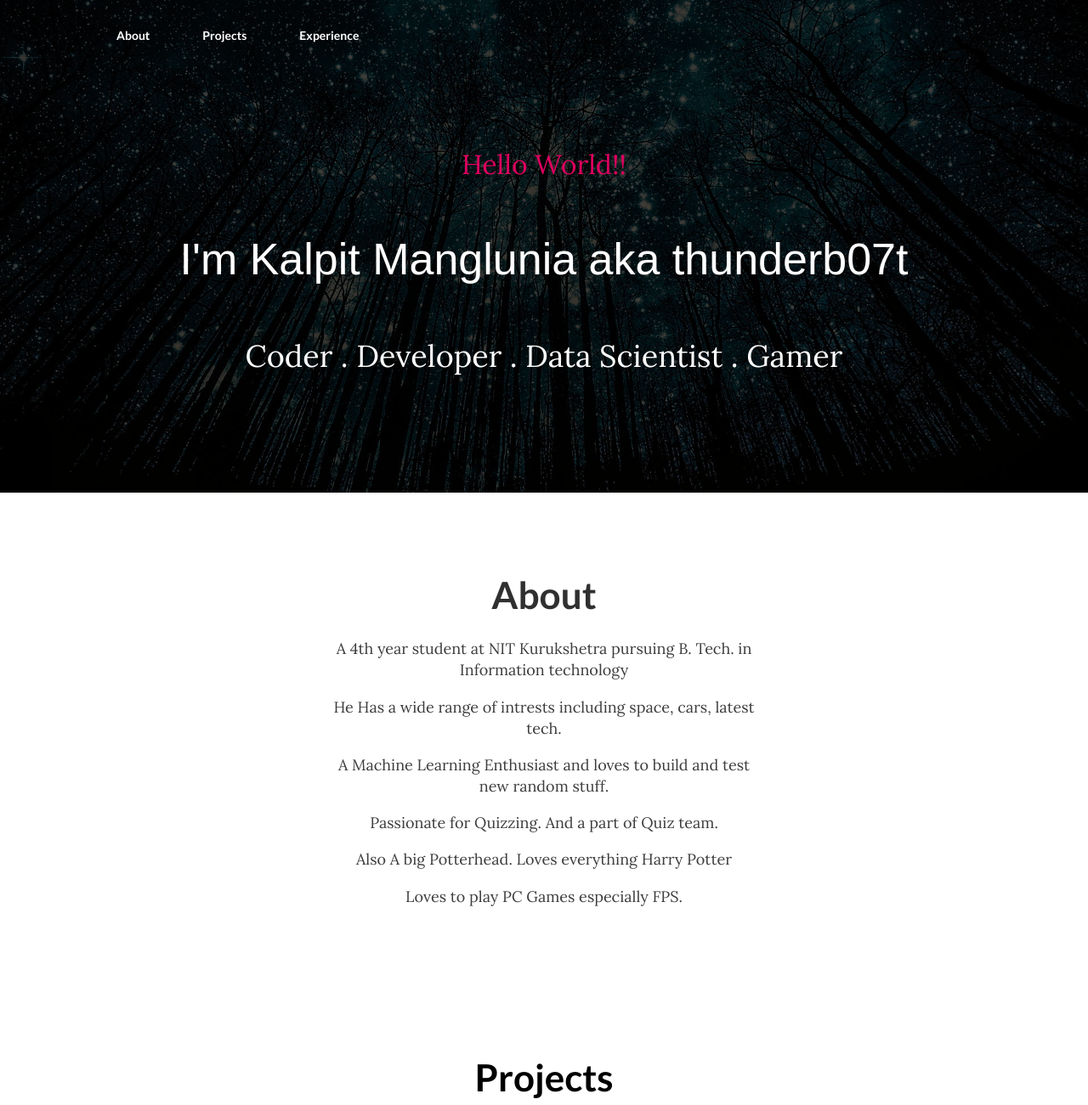
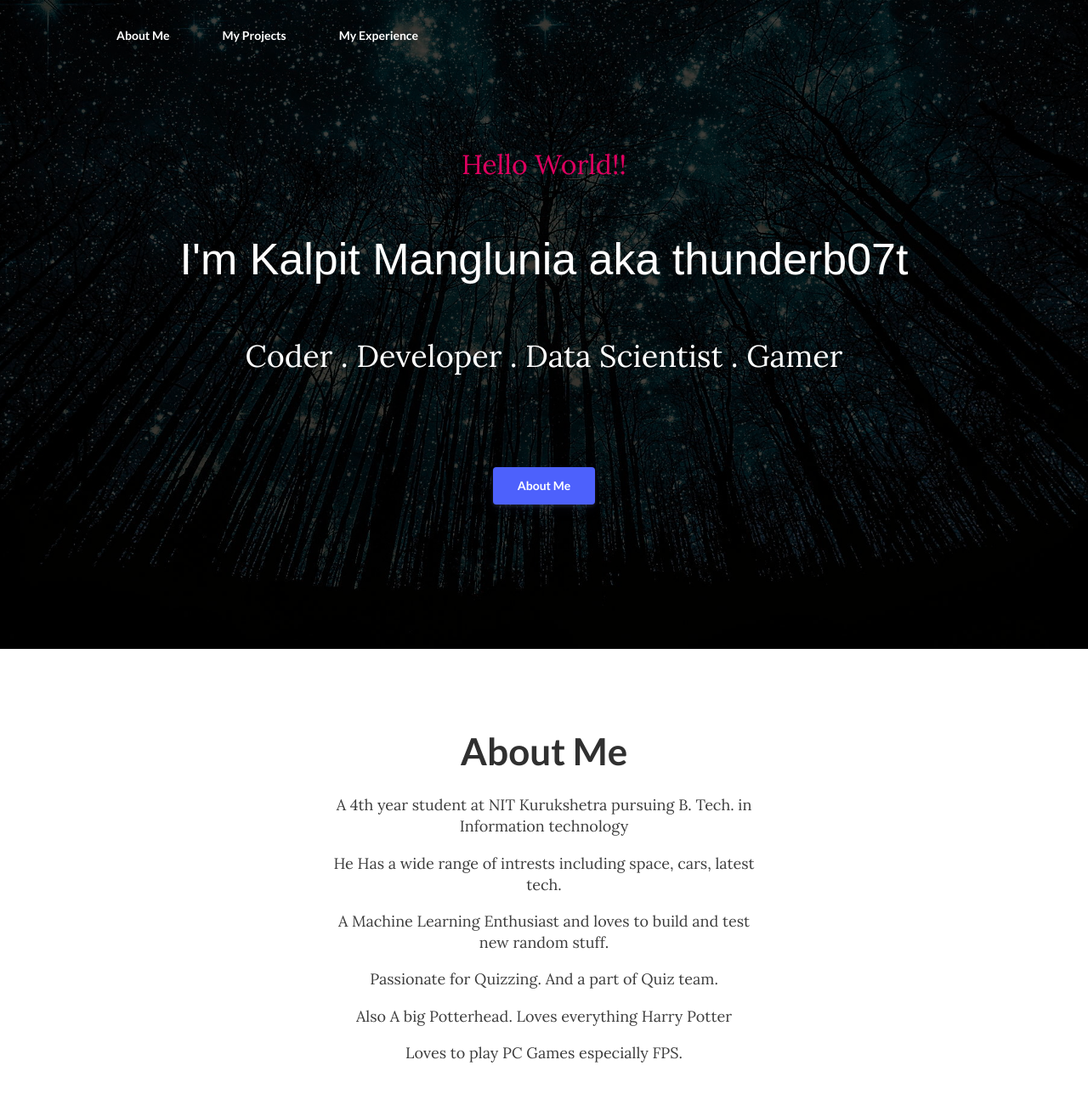
Before and after one commit to Thunderb07t/thunderb07t.github.io, a plain HTML site: page index.html in a window 1280 px wide. Shown: the top 1301 px of the page at 85% size. Drawn offline with Linux system fonts and the light colour scheme.

Commit message:
Update index.html

```diff
--- a/index.html
+++ b/index.html
@@ -1,5 +1,5 @@
 <!DOCTYPE html>
-<html>
+<html style="scroll-behavior: smooth">
   <head>
     <meta charset="utf-8">
     <meta name="viewport" content="width=device-width, initial-scale=1">
@@ -19,11 +19,11 @@
       <div class="nav-01__box">
         <div class="nav-01__links js-menu">
           <ul class="nav-01__list">
-            <li class="nav-01__item"><a class="button   button--white-outline  button--empty " href="#About"><span>About</span></a>
+            <li class="nav-01__item"><a class="button   button--white-outline  button--empty " href="#About"><span>About Me</span></a>
             </li>
-            <li class="nav-01__item"><a class="button   button--white-outline  button--empty " href="#Projects"><span>Projects</span></a>
+            <li class="nav-01__item"><a class="button   button--white-outline  button--empty " href="#Projects"><span>My Projects</span></a>
             </li>
-            <li class="nav-01__item"><a class="button   button--white-outline  button--empty " href="javascript:void(0);" target="_blank"><span>Experience</span></a>
+            <li class="nav-01__item"><a class="button   button--white-outline  button--empty " href="javascript:void(0);"><span>My Experience</span></a>
             </li>
           </ul>
           <div class="nav-01__burger">
@@ -43,6 +43,12 @@
       <p style="color: #dd005f ;font-size: 32px">Hello World!!</p>
       <p style="color: White ; font-size: 52px; font-family: sans-serif;">I'm Kalpit Manglunia aka thunderb07t</p>
       <p style ="color : White ; font-size: 36px">Coder . Developer . Data Scientist . Gamer</p>
+      <div class="cta_button-21">
+  			<div class="container container--xsmall">
+    			<div class="cta_button-21__button_box"><a class="button   button--accent-bg " href="#About"><span>About Me</span></a>
+    			</div>
+  			</div>
+		</div>
     </div>
   </div>
 </header>
@@ -52,7 +58,7 @@
 <div class="features-02">
   <div class="container container--small">
     <div class="title-box title-box--center">
-      <h2 style="font-size: 44px">About</h2>
+      <h2 style="font-size: 44px">About Me</h2>
       <p style="font-size: 18px">A 4th year student at NIT Kurukshetra pursuing B. Tech. in Information technology</p>
       <p style="font-size: 18px">He Has a wide range of intrests including space, cars, latest tech.</p>
       <p style="font-size: 18px">A Machine Learning Enthusiast and loves to build and test new random stuff.</p>
@@ -70,7 +76,7 @@
   <div class="container container--small">
     <div class="features-01__title_box">
     <h2>
-      <div align="center" style="color: Black; font-size: 44px">Projects</div>
+      <div align="center" style="color: Black; font-size: 44px">My Projects</div>
       </h2>
     </div>
   </div>
```
